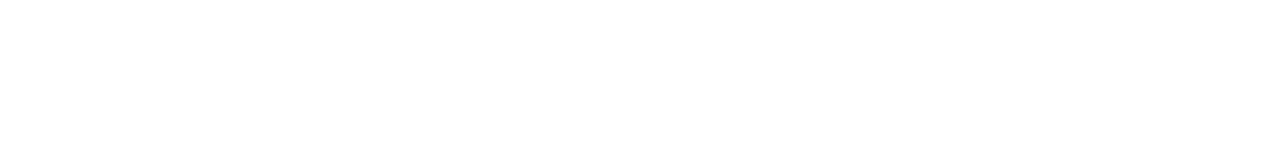
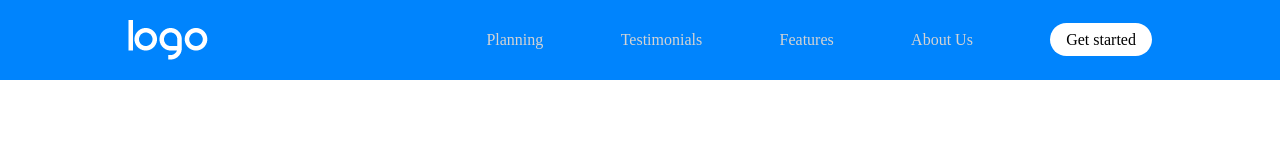
Before and after one commit to MicheleFranciolapilla/htmlcss-responsive-layout, a plain HTML site: page index.html in a window 1280 px wide. Drawn offline with Linux system fonts and the light colour scheme.

Commit message:
Header e nav-bar ultimate

```diff
--- a/assets/css/reset_and_utilities.css
+++ b/assets/css/reset_and_utilities.css
@@ -361,7 +361,7 @@
     align-content: space-around;
 }
 
-/********** BLOCK UTILITIES **********/
+/********** BLOCK & TEXT UTILITIES **********/
 /* .center_text */
 /* .center_block */
 /* .width_80 */
@@ -378,7 +378,7 @@
 /* .padd_h_5 */
 /* .padd_h_10 */
 /* .padd_h_15 */
-/*************************************/
+/********************************************/
 
 .center_text{
     text-align: center;
--- a/assets/css/style.css
+++ b/assets/css/style.css
@@ -1,10 +1,105 @@
+/*************************************************/
+/* STYLE.CSS - MOBILE FIRST (MAX WIDTH 480 PIXEL */
+/*************************************************/
+
 /* AREA DEFINIZIONE VARIABILI */
 :root{
 /* VARIABILI DIMENSIONALI */
+--header_height: 10vh;
+--main_margin_mob: 10vw;
+--main_margin_tab: 5vw;
+--main_margin_lap: 10vw;
+--main_margin_desk: 20vw;
 
 /******************************/
 
 /* VARIABILI CROMATICHE */
 /******************************/
+--header_color: #0084FD;
+--menu_item_color: lightgray;
 }
 /******************************/
+
+/* Settore classi generiche */
+.white_text{
+    color: white;
+}
+/****************************/
+
+/* Settore "HEADER" e "NAV"*/
+header{
+    height: var(--header_height);
+    padding: 0 var(--main_margin_mob);
+    background-color: var(--header_color);
+}
+
+nav{
+    width: 100%;
+    height: 100%;
+}
+
+#logo{
+    max-height: 80%;
+}
+
+#mob_tab_menu{
+    display: inline-block;
+}
+
+#desktop_menu{
+    flex-basis: 65%;
+    display: none;
+}
+
+#desktop_menu a{
+    color: var(--menu_item_color);
+}
+
+#desktop_menu .btn_normal{
+    background-color: white;
+    color: black
+}
+/********************/
+
+/* SETTORE MEDIA QUERY */
+
+/* MEDIA QUERY PER TABLET */
+@media screen and (min-width: 480px)
+{
+    header{
+        padding: 0 var(--main_margin_tab);
+    }
+}
+/**************************/
+
+/* MEDIA QUERY PER LAPTOP & DESKTOP */
+@media screen and (min-width: 768px)
+{
+    header{
+        padding: 0 var(--main_margin_lap);
+    }
+
+    #mob_tab_menu{
+        display: none;
+    }
+
+    #desktop_menu{
+        display: flex;
+    }
+}
+/***************************/
+
+/* MEDIA QUERY PER DESKTOP */
+@media screen and (min-width: 1400px)
+{
+    header{
+        padding: 0 var(--main_margin_desk);
+    }
+
+    #desktop_menu{
+        flex-basis: 50%;
+    }
+
+}
+/***************************/
+/***************************/
--- a/index.html
+++ b/index.html
@@ -6,14 +6,48 @@
     <meta http-equiv="X-UA-Compatible" content="IE=edge">
     <meta name="viewport" content="width=device-width, initial-scale=1.0">
 
+    <!-- Link a Font Awesome -->
+    <link rel="stylesheet" href="https://cdnjs.cloudflare.com/ajax/libs/font-awesome/6.3.0/css/all.min.css" integrity="sha512-SzlrxWUlpfuzQ+pcUCosxcglQRNAq/DZjVsC0lE40xsADsfeQoEypE+enwcOiGjk/bSuGGKHEyjSoQ1zVisanQ==" crossorigin="anonymous" referrerpolicy="no-referrer" />
+
     <!-- Links ai fogli di stile -->
     <link rel="stylesheet" href="assets/css/reset_and_utilities.css">
+    <link rel="stylesheet" href="assets/css/menu.css">
     <link rel="stylesheet" href="assets/css/style.css">
 
     <title>Responsive Layout</title>
 </head>
 
 <body>
+    <!-- Header in posizione fixed e sempre in primo piano -->
+    <header class="p_fixed_header">
+        <!-- Barra di navigazione flexbox -->
+        <nav class="d_flex flex_main_btw flex_cross_center">
+            <!-- Primo flex item (logo) sempre visibile -->
+            <img id="logo" src="assets/img/logo.png" alt="logo">
+            <!-- Secondo flex item (sandwich menu) visibile in modalità mobile e tablet-->
+            <a href="#" id="mob_tab_menu" class="reset_decor white_text">
+                <i class="fa-solid fa-bars"></i>
+            </a>
+            <!-- Terzo flex item (menù) visibile solo in modalità laptop e desktop -->
+            <ul id="desktop_menu" class="d_flex flex_main_btw reset_list_style">
+                <li>
+                    <a href="#" class="reset_decor">Planning</a>
+                </li>
+                <li>
+                    <a href="#" class="reset_decor">Testimonials</a>
+                </li>
+                <li>
+                    <a href="#" class="reset_decor">Features</a>
+                </li>
+                <li>
+                    <a href="#" class="reset_decor">About Us</a>
+                </li>
+                <li>
+                    <a href="#" class="reset_decor btn_normal btn_pill ">Get started</a>
+                </li>
+            </ul>
+        </nav>
+    </header>
 
 </body>
 </html>
```
